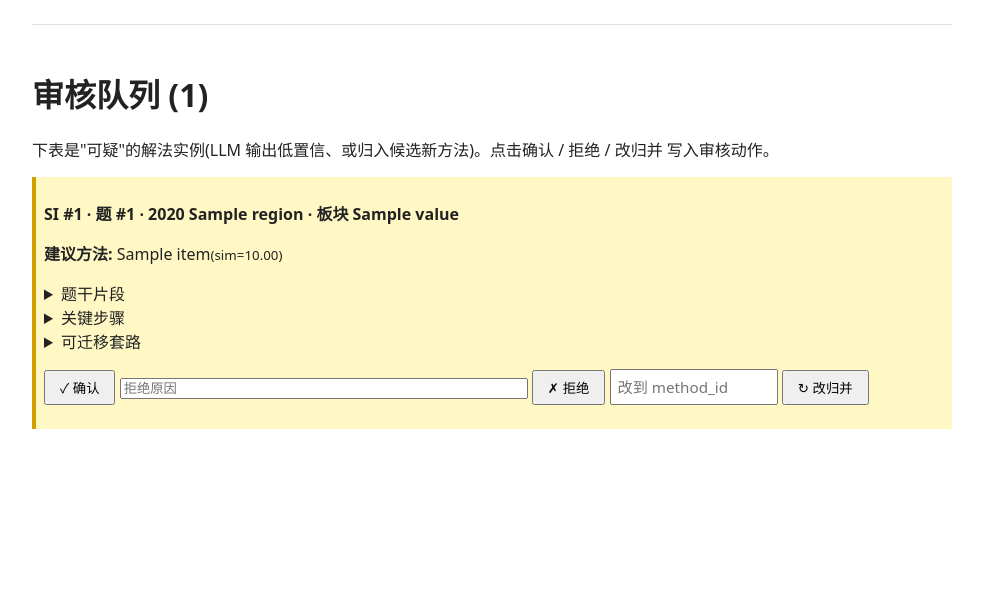
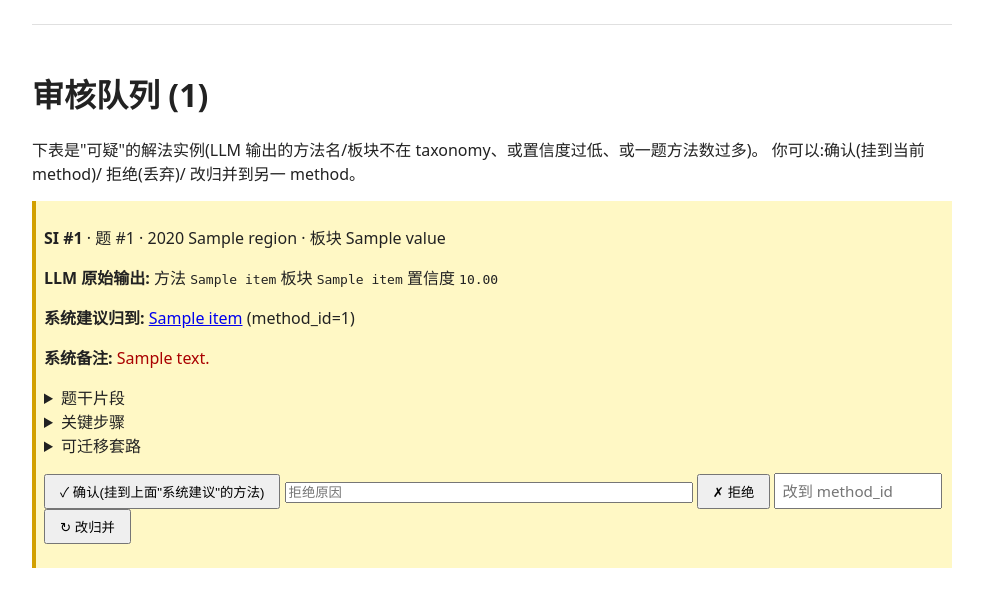
Before and after one commit to gjzxyb/ExamForge-Math, a FastAPI app: template src/examforge/web/templates/review_queue.html in a window 1280 px wide. Shown: the part 75-682 px from the top of the page, without its empty margins (148-1131 px from the left). Run offline with FastAPI, Linux system fonts and the light colour scheme; the template is opened without the code that fills it: most values are stand-ins (such as "Sample title", 1, 10 or a date in 2020); parts of the project's set-up code (start-up, migrations or seed data) failed here and were passed over; some libraries are stand-ins or nearby versions.

Commit message:
fix(review): show LLM raw output + system suggestion + reviewer_note
Previously displayed '建议方法: ?(sim=n/a)' which gave no actionable
info. Now each queue item shows three structured blocks:
  1. LLM raw output: method_name / subject_area / confidence
  2. System suggestion: real method (linked) or 'not attached'
  3. System note: e.g. 'LLM subject_area drift, fallback to ...'

This makes '?' diagnosable: it now reads as '未挂到任何 method'.

```diff
--- a/src/examforge/web/templates/review_queue.html
+++ b/src/examforge/web/templates/review_queue.html
@@ -5,11 +5,39 @@
 {% if not items %}
 <p>🎉 暂无待审条目。全部题目都已自动确认或已拒绝。</p>
 {% else %}
-<p>下表是"可疑"的解法实例(LLM 输出低置信、或归入候选新方法)。点击确认 / 拒绝 / 改归并 写入审核动作。</p>
+<p>下表是"可疑"的解法实例(LLM 输出的方法名/板块不在 taxonomy、或置信度过低、或一题方法数过多)。
+你可以:确认(挂到当前 method)/ 拒绝(丢弃)/ 改归并到另一 method。</p>
 {% for it in items %}
 <div class="flag-suspicious">
-  <p><b>SI #{{ it.si.id }} · 题 #{{ it.problem.id }} · {{ it.problem.year }} {{ it.problem.region }} · 板块 {{ it.problem.subject_area.value }}</b></p>
-  <p><b>建议方法:</b> {{ it.method_name }}<small>(sim={{ "%.2f"|format(it.similarity) if it.similarity is not none else "n/a" }})</small></p>
+  <p>
+    <b>SI #{{ it.si.id }}</b> ·
+    题 #{{ it.problem.id }} · {{ it.problem.year }} {{ it.problem.region }} · 板块 {{ it.problem.subject_area.value }}
+  </p>
+
+  <p>
+    <b>LLM 原始输出:</b>
+    方法 <code>{{ it.llm_method_name or "—" }}</code>
+    板块 <code>{{ it.llm_subject_area or "—" }}</code>
+    置信度 <code>{{ "%.2f"|format(it.llm_confidence) if it.llm_confidence is not none else "—" }}</code>
+  </p>
+
+  <p>
+    <b>系统建议归到:</b>
+    {% if it.method_name %}
+      <a href="/methods/{{ it.method_id }}">{{ it.method_name }}</a>
+      (method_id={{ it.method_id }})
+    {% else %}
+      <span style="color:#c00">未挂到任何 method(可能是 candidate 创建后又被回退,或 method_id=0)</span>
+    {% endif %}
+  </p>
+
+  {% if it.si.reviewer_note %}
+  <p>
+    <b>系统备注:</b>
+    <span style="color:#a00">{{ it.si.reviewer_note }}</span>
+  </p>
+  {% endif %}
+
   <details>
     <summary>题干片段</summary>
     <p>{{ it.problem.stem_latex[:200] }}{% if it.problem.stem_latex|length > 200 %}…{% endif %}</p>
@@ -22,9 +50,10 @@
     <summary>可迁移套路</summary>
     <p>{{ it.si.transfer_note }}</p>
   </details>
+
   <p>
     <form method="post" action="/review/{{ it.si.id }}/confirm" style="display:inline">
-      <button>✓ 确认</button>
+      <button>✓ 确认(挂到上面"系统建议"的方法)</button>
     </form>
     <form method="post" action="/review/{{ it.si.id }}/reject" style="display:inline">
       <input name="note" placeholder="拒绝原因" style="width:30em">
```
Also changed, not shown: src/examforge/web/routes/review.py (+18 -2 lines).
